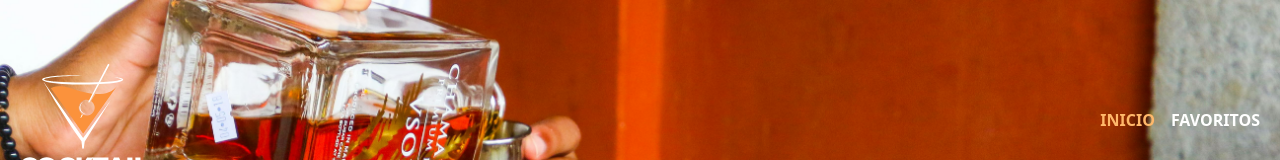
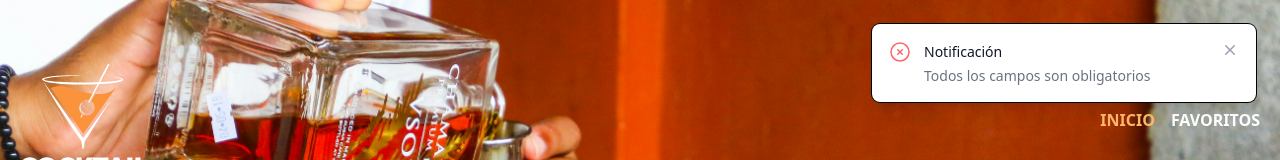
Before and after one commit to Sergio-NunezP/Explorador-De-Bebidas-Y-Recetas, a React (Vite) app: page / in a window 1280 px wide. Both pictures are taken after typing "Sample" into the empty fields and a click on the input "Buscar Recetas". Shown: the top 160 px of the page. Built offline with nearby package versions, Linux system fonts and the light colour scheme; no server answers.

Commit message:
cerrando la notificación y añadiendo la alerta en el header si no se llena el formulario

```diff
--- a/src/components/Header.tsx
+++ b/src/components/Header.tsx
@@ -1,6 +1,7 @@
 import { ChangeEvent, FormEvent, useEffect, useMemo, useState } from "react";
 import { NavLink, useLocation } from "react-router-dom";
 import { useAppStore } from "../stores/useAppStore";
+import { createNotificationSlice } from "../stores/notificationSlice";
 
 export default function Header() {
     const [searchFilters, setSearchFilter] = useState({
@@ -13,6 +14,7 @@
     const fetchCategories = useAppStore((state) => state.fetchCategories)
     const categories = useAppStore((state) => state.categories)
     const searchRecipes = useAppStore((state) => state.searchRecipes)
+    const showNotification = useAppStore((state) => state.showNotification)
 
     useEffect(() => {
         fetchCategories()
@@ -28,9 +30,12 @@
     const handleSubmit = (e: FormEvent<HTMLFormElement>) => {
         e.preventDefault()
 
-        // TODO: Valiar
+        // Mostrar notificacion si no se llena el formulario
         if (Object.values(searchFilters).includes('')) {
-            console.log('Todos los campos son obligatorios')
+            showNotification({
+                text: 'Todos los campos son obligatorios',
+                error: true
+            })
             return
         }
 
--- a/src/components/Notification.tsx
+++ b/src/components/Notification.tsx
@@ -7,6 +7,7 @@
 export default function Notification() {
 
     const notification = useAppStore((state) => state.notification)
+    const hideNotification = useAppStore((state) => state.hideNotification)
 
 
     return (
@@ -50,7 +51,7 @@
                                     <button
                                         type="button"
                                         className="inline-flex rounded-md bg-white text-gray-400 hover:text-gray-500 focus:outline-none focus:ring-2 focus:ring-indigo-500 focus:ring-offset-2"
-                                        onClick={() => { }}
+                                        onClick={hideNotification}
                                     >
                                         <span className="sr-only">Cerrar</span>
                                         <XMarkIcon className="h-5 w-5" aria-hidden="true" />
--- a/src/stores/notificationSlice.ts
+++ b/src/stores/notificationSlice.ts
@@ -10,15 +10,17 @@
 export type NotificationSliceType = {
     notification: Notification
     showNotification: (payload: Pick<Notification, 'text' | 'error'>) => void
+    hideNotification: () => void
 }
 
 
-export const createNotificationSlice: StateCreator<NotificationSliceType & FavoritesSliceType, [], [], NotificationSliceType> = (set) => ({
+export const createNotificationSlice: StateCreator<NotificationSliceType & FavoritesSliceType, [], [], NotificationSliceType> = (set, get) => ({
     notification: {
         text: '',
         error: false,
         show: false
     },
+    // Método para mostrar la notifiación
     showNotification: (payload) => {
         set({
             notification: {
@@ -27,5 +29,18 @@
                 show: true
             }
         })
+        setTimeout(() => {
+            get().hideNotification()
+        }, 3000);
+    },
+    // Ocultar notificación
+    hideNotification: () => {
+        set({
+            notification: {
+                text: '',
+                error: false,
+                show: false
+            },
+        })
     }
 })
```
